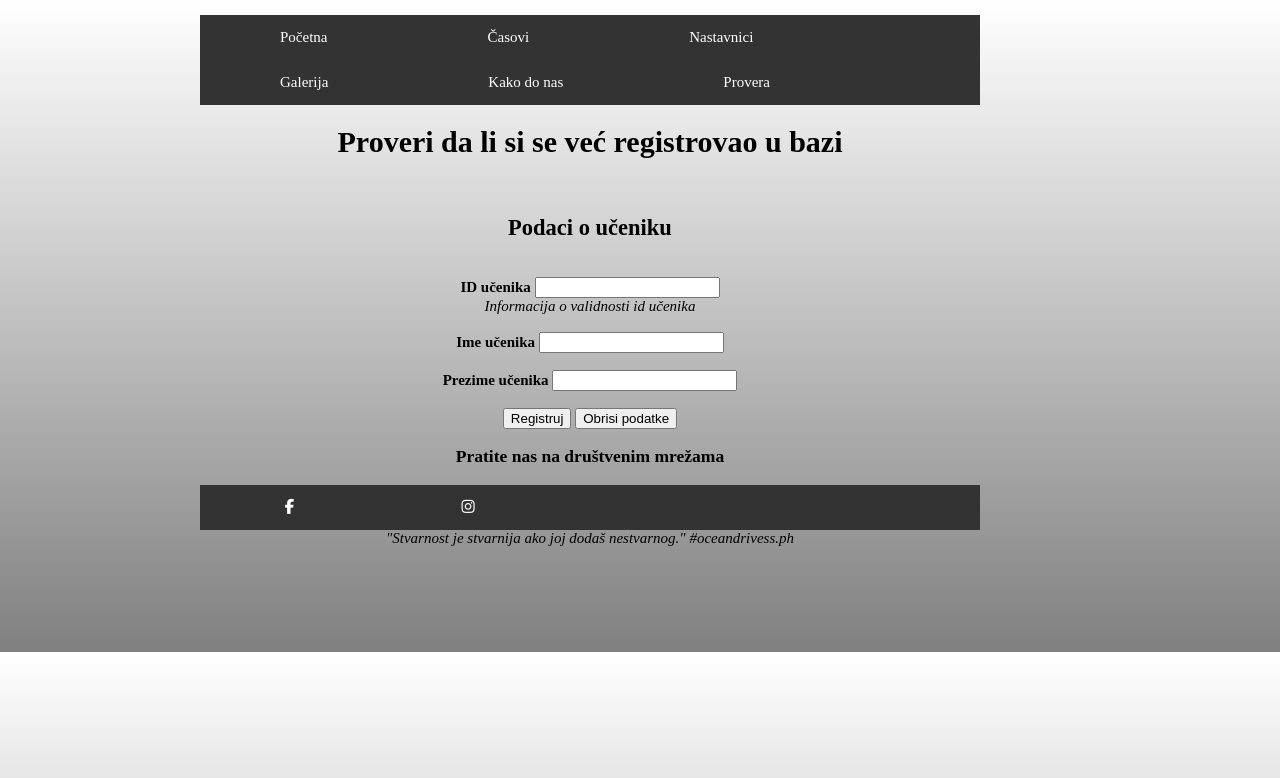
After one commit to SaraStikic/oceandrivess.ph, a PHP site: page /proveriucenika.php in a window 1280 px wide. The commit adds this page. Shown: the top 778 px of the page. Run offline with PHP 8.4, Linux system fonts and the light colour scheme; some libraries are stand-ins or nearby versions.

Commit message:
izmena13

```diff
--- a/header.php
+++ b/header.php
@@ -49,6 +49,7 @@ li a {
     <li><a href="nastavnici.php">Nastavnici</a></li>
     <li><a href="galerija.php">Galerija</a></li>
     <li><a href="kontakt.php">Kako do nas</a></li>
+    <li><a href="proveriucenika.php">Provera</a></li>
   </ul>
 </nav>
 
--- /dev/null
+++ b/provera.js
@@ -0,0 +1,46 @@
+var xmlHttp
+function proveri(str)
+{
+xmlHttp=GetXmlHttpObject()
+if (xmlHttp==null){
+ alert ("Browser does not support HTTP Request")
+ return
+}
+
+var url="provera.php"
+url=url+"?id="+str
+url=url+"&sid="+Math.random()
+xmlHttp.onreadystatechange=stateChanged
+xmlHttp.open("GET",url,true)
+xmlHttp.send(null)
+}
+function stateChanged(){
+
+if (xmlHttp.readyState==4){
+
+ 	if (xmlHttp.responseText=="0"){
+		document.getElementById("user").innerHTML="Ucenik sa takvim id već postoji u bazi";
+		document.getElementById("id").focus();
+	} else {
+				document.getElementById("user").innerHTML="Id ucenika je dostupno";
+	}
+
+}
+}
+function GetXmlHttpObject(){
+var xmlHttp=null;
+try {
+ // Firefox, Opera 8.0+, Safari
+ xmlHttp=new XMLHttpRequest();
+ } catch (e) {
+ //Internet Explorer
+ try {
+
+  xmlHttp=new ActiveXObject("Msxml2.XMLHTTP");
+  } catch (e) {
+  xmlHttp=new ActiveXObject("Microsoft.XMLHTTP");
+  }
+ }
+
+return xmlHttp;
+}
--- /dev/null
+++ b/proveriucenika.php
@@ -0,0 +1,47 @@
+<!DOCTYPE html>
+<html>
+<head>
+<meta http-equiv="Content-Type" content="text/html; charset=utf-8" />
+<title>Validacija forme</title>
+<script type="text/javascript" src="provera.js"></script>
+</head>
+<style>
+body {
+  background: linear-gradient(white,gray);
+  -webkit-background-size: cover;
+  -moz-background-size: cover;
+  -o-background-size: cover;
+  background-size: cover;
+  padding-bottom: 100px;
+  font-size:15px;
+  text-align: center;
+  margin: 15px 300px 5px 200px;
+}
+
+</style>
+<body>
+<?php include 'header.php'; ?>
+
+<form>
+<h1>Proveri da li si se već registrovao u bazi</h1>
+<br>
+<h2>Podaci o učeniku</h2>
+<br>
+<b>ID učenika</b>
+<input type="text" name="id" id="id" onblur="proveri(document.getElementById('id').value)"><div  id="user"><i>Informacija o validnosti id učenika</i> </div>
+<br>
+<b>Ime učenika</b>
+<input type="text" name="ime" id="">
+<br>
+<br>
+<b>Prezime učenika</b>
+<input type="text" name="prezime">
+<br>
+<br>
+<input type="submit" value="Registruj" name="submit">
+<input type="reset" value="Obrisi podatke" namer="reset">
+</form>
+<?php include 'footer.php'; ?>
+
+</body>
+</html>
```
Also changed, not shown: provera.php (added, +17 -0 lines).
